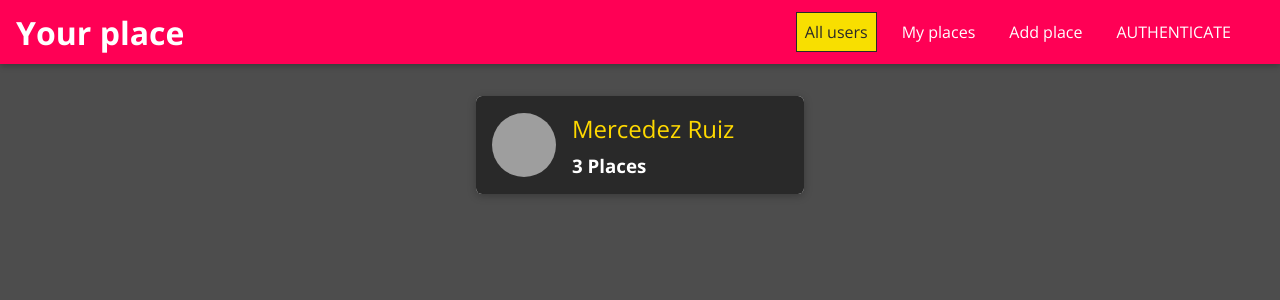
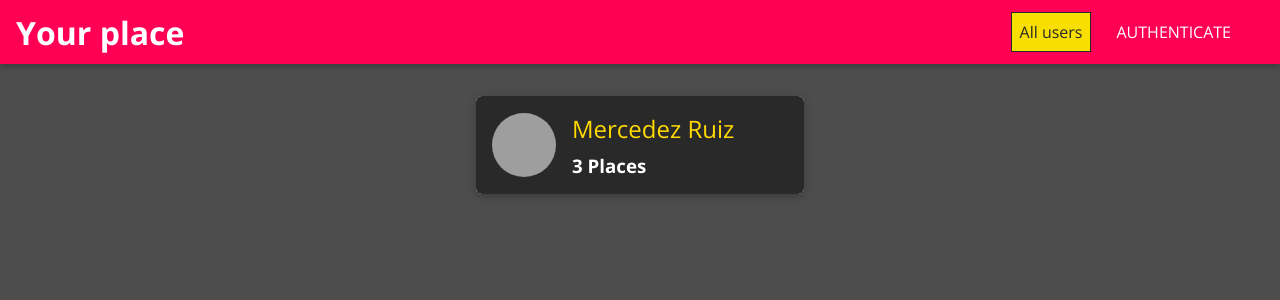
Before and after one commit to sebascarreram/MERN_Places, a React (Create React App) app in the folder front-end/: page / in a window 1280 px wide. Shown: the top 300 px of the page. Built offline with nearby package versions, Linux system fonts and the light colour scheme; grey boxes are pictures that could not be loaded.

Commit message:
Imported AuthContext for NavLink

```diff
--- a/front-end/src/shared/components/Navigation/NavLinks.js
+++ b/front-end/src/shared/components/Navigation/NavLinks.js
@@ -1,9 +1,13 @@
-import React from "react";
+import React, { useContext } from "react";
+
 import { NavLink } from "react-router-dom";
+import { AuthContext } from "../../../shared/context/auth-context";
 
 import "./NavLink.css";
 
 const NavLinks = props => {
+  const auth = useContext(AuthContext);
+
   return (
     <ul className="nav-links">
       <li>
@@ -11,15 +15,21 @@ const NavLinks = props => {
           All users
         </NavLink>
       </li>
+      {auth.isLoggedIn && (
         <li>
           <NavLink to="/u1/places">My places</NavLink>
         </li>
+      )}
+      {auth.isLoggedIn && (
         <li>
           <NavLink to="/places/new">Add place</NavLink>
         </li>
+      )}
+      {!auth.isLoggedIn && (
         <li>
           <NavLink to="/auth">AUTHENTICATE</NavLink>
         </li>
+      )}
     </ul>
   );
 };
```
Lines whose indentation alone changed are shown as unchanged.
